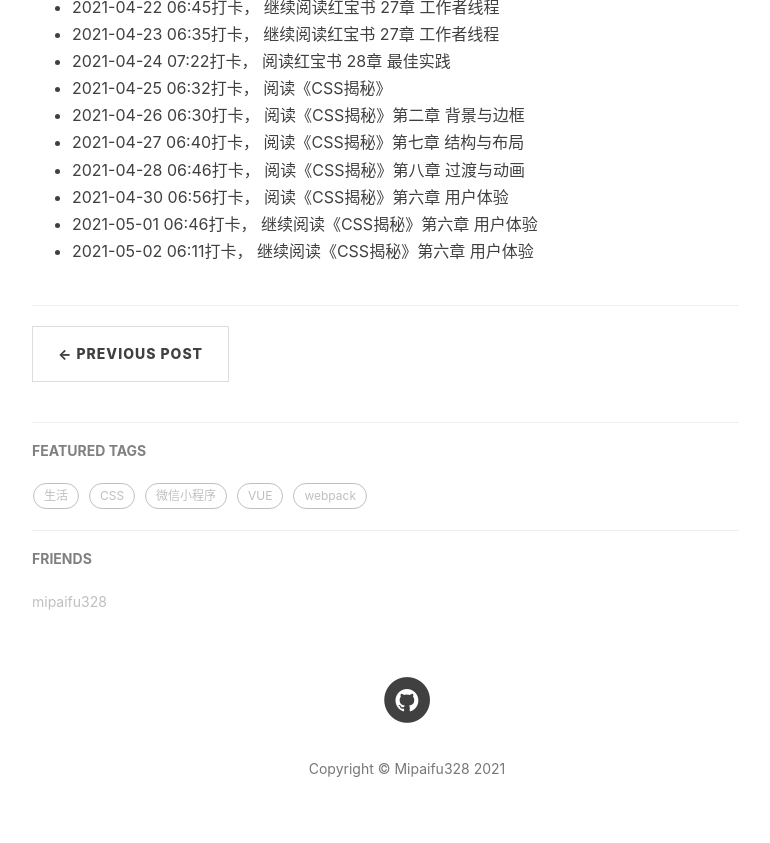
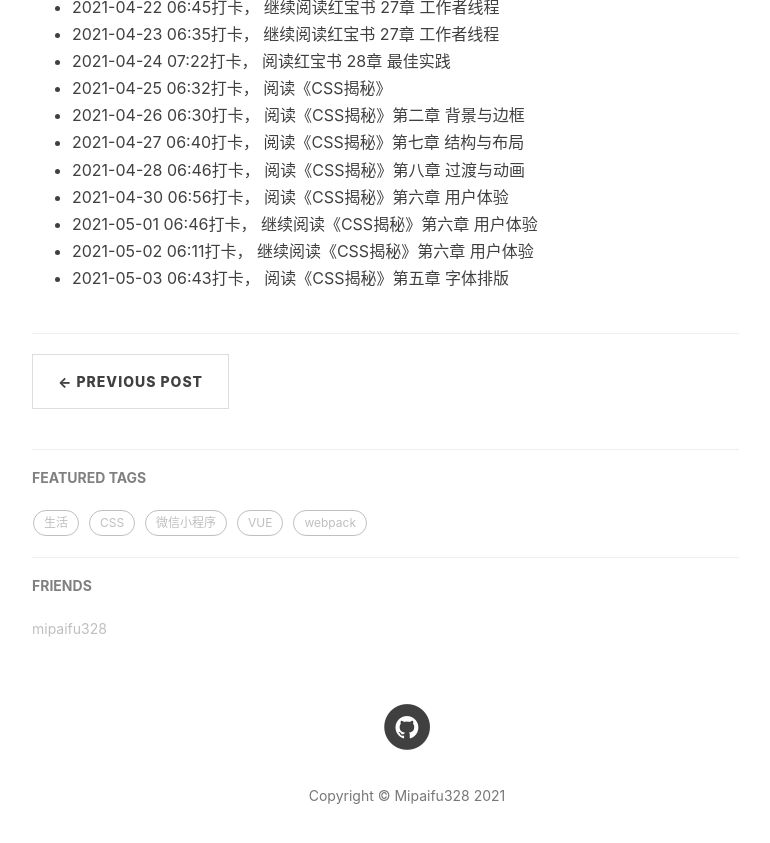
Before and after one commit to mipaifu328/mipaifu328.github.io, a Jekyll site: the page built from _posts/2021-04-09-morning-read.md, in a window 1280 px wide and 900 px high, scrolled down 982 px. Shown: the top 843 px of the window, without its empty margins (233-1003 px from the left). Built offline with Jekyll 4.4.1, drawn with Linux system fonts in a browser that asks for light colours; nearby versions of some CDN libraries; comment, search, counter and statistics services are not loaded.

Commit message:
2021-05-03 晨读

```diff
--- a/_posts/2021-04-09-morning-read.md
+++ b/_posts/2021-04-09-morning-read.md
@@ -33,3 +33,4 @@
 - 2021-04-30 06:56打卡， 阅读《CSS揭秘》第六章 用户体验
 - 2021-05-01 06:46打卡， 继续阅读《CSS揭秘》第六章 用户体验
 - 2021-05-02 06:11打卡， 继续阅读《CSS揭秘》第六章 用户体验
+- 2021-05-03 06:43打卡， 阅读《CSS揭秘》第五章 字体排版
```
